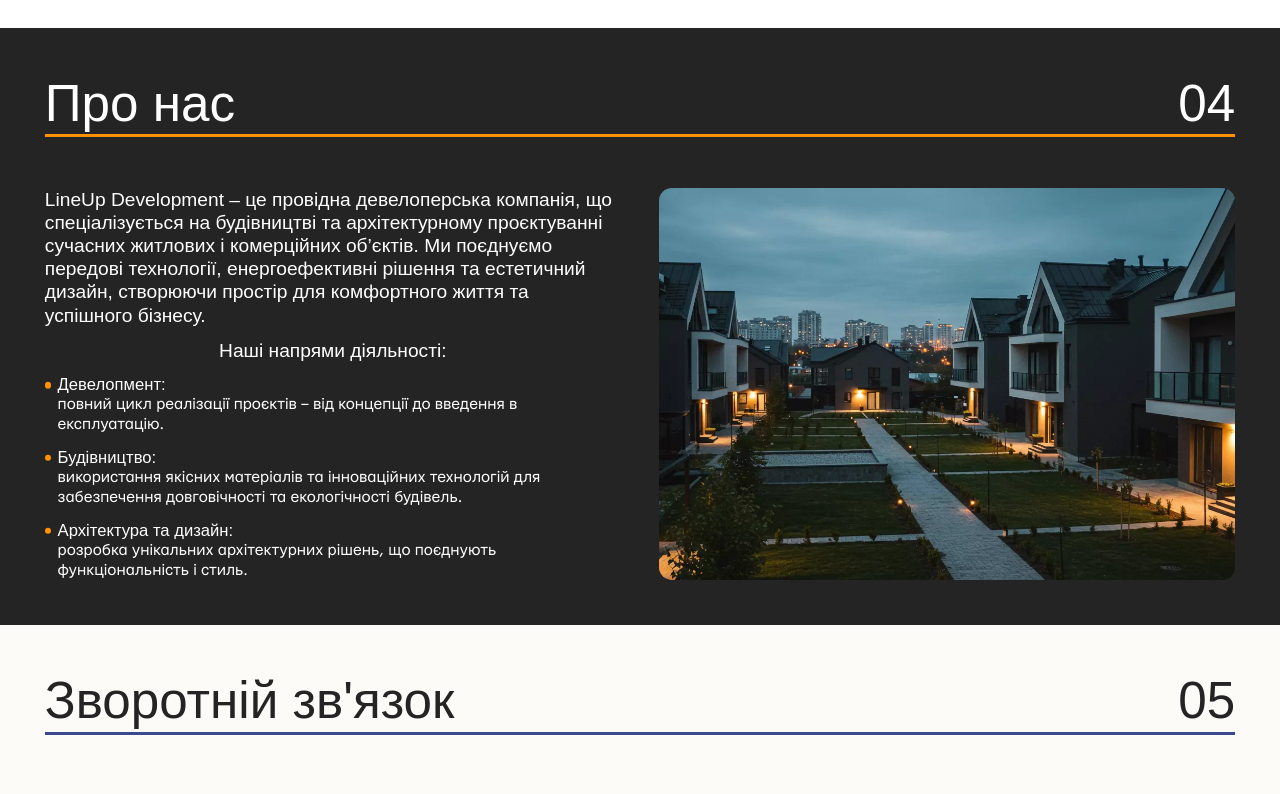
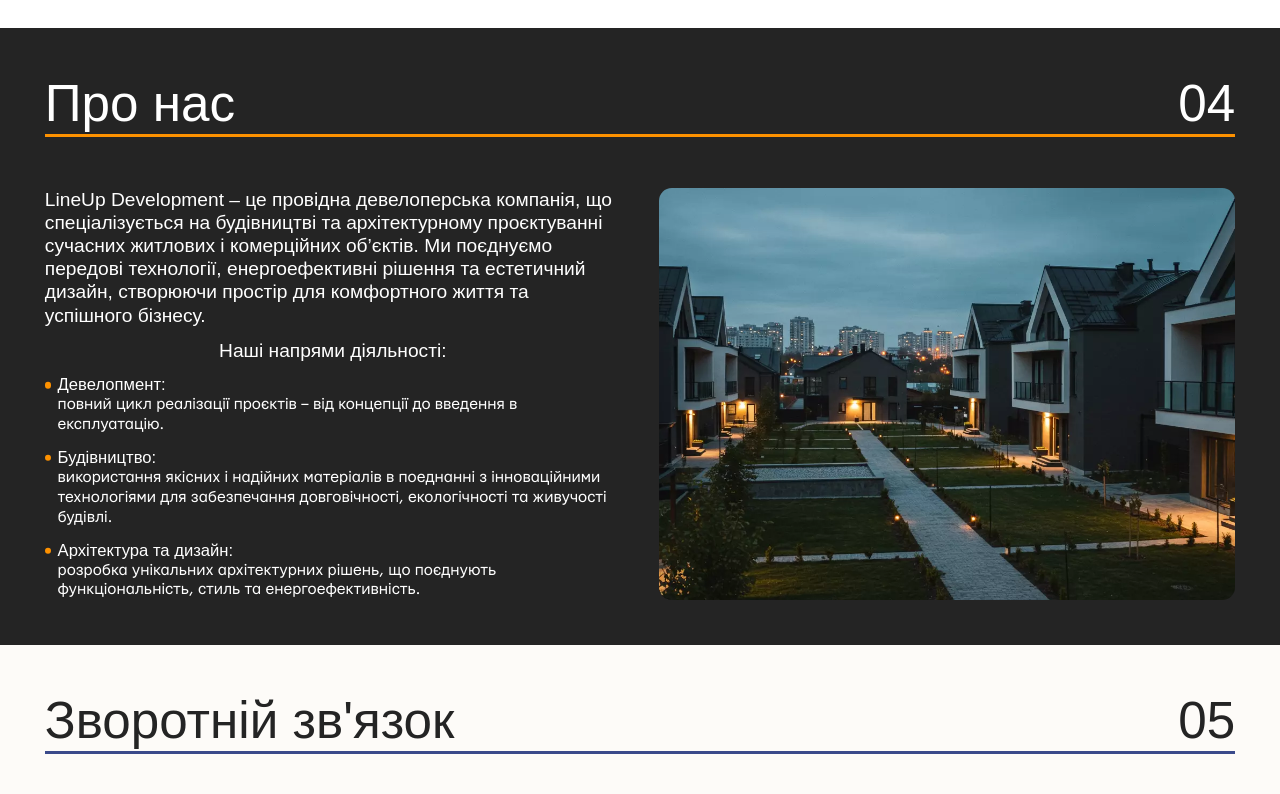
Before and after one commit to vlad-ustymenko/ludevelopment, a Next.js app: page / in a window 1280 px wide. Shown: the part 2996-3790 px from the top of the page. Built offline with nearby package versions, Linux system fonts and the light colour scheme; no server answers.

Commit message:
Edit advanages content

```diff
--- a/shared/components/About/About.jsx
+++ b/shared/components/About/About.jsx
@@ -28,13 +28,14 @@ const About = () => {
               концепції до введення в експлуатацію.
             </li>
             <li className={styles.contentListItem}>
-              <span>Будівництво:</span> використання якісних матеріалів та
-              інноваційних технологій для забезпечення довговічності та
-              екологічності будівель.
+              <span>Будівництво:</span> використання якісних і надійних
+              матеріалів в поеднанні з інноваційними технологіями для
+              забезпечання довговічності, екологічності та живучості будівлі.
             </li>
             <li className={styles.contentListItem}>
               <span>Архітектура та дизайн:</span> розробка унікальних
-              архітектурних рішень, що поєднують функціональність і стиль.
+              архітектурних рішень, що поєднують функціональність, стиль та
+              енергоефективність.
             </li>
           </ul>
         </div>
--- a/shared/components/Advantages/Advantages.jsx
+++ b/shared/components/Advantages/Advantages.jsx
@@ -12,13 +12,14 @@ const AdvantagesItem = [
     imageSrc: "/images/advantages/4.webp",
     text: "Швидку зміну проектних рішень та погодження у відповідних інстанціях ",
   },
+
+  {
+    imageSrc: "/images/advantages/3.webp",
+    text: "Живучість об’єкту – захист об’єкту від уламків збитих дронів та ракет ",
+  },
   {
     imageSrc: "/images/advantages/6.webp",
     text: "Експертну оцінку проектних рішень та надання рекомендацій",
-  },
-  {
-    imageSrc: "/images/advantages/3.webp",
-    text: "Живучість об’єкту – захист об’єкту від уламків збитих дронів та ракет ",
   },
   {
     imageSrc: "/images/advantages/5.webp",
```
